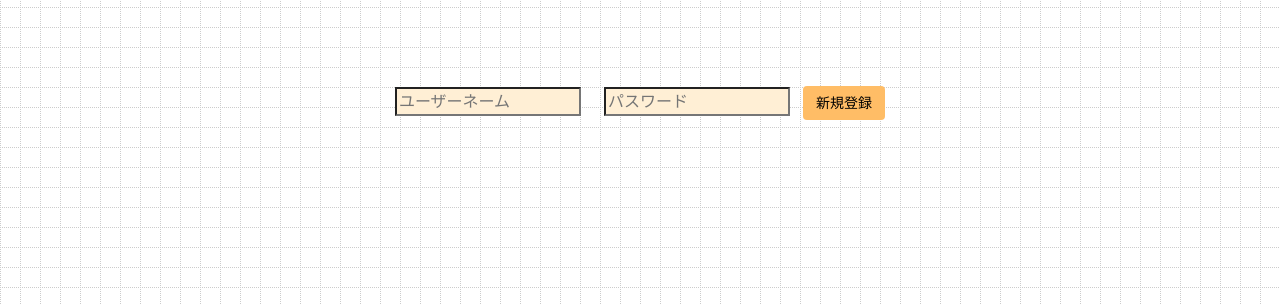
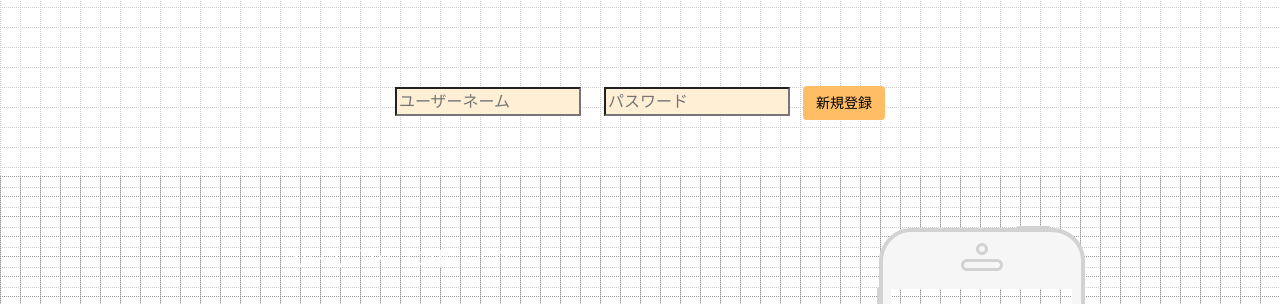
Before and after one commit to ei17ringo/wordPotProject_moc, a plain HTML site: page index.html in a window 1280 px wide. Shown: the part 453-757 px from the top of the page. Drawn offline with nearby package versions, Linux system fonts and the light colour scheme; files whose address does not match are found by name.

Commit message:
２つのファイルの更新

```diff
--- a/assets/css/main.css
+++ b/assets/css/main.css
@@ -134,7 +134,7 @@ a:after {
 #hello {
 	width: 100%;
 	padding-top: 250px;
-	padding-bottom: 250px;
+	padding-bottom: 0px;
 }
 
 #hello h1 {
```
Also changed, not shown: mywordsindex.html (+1 -1 lines).
